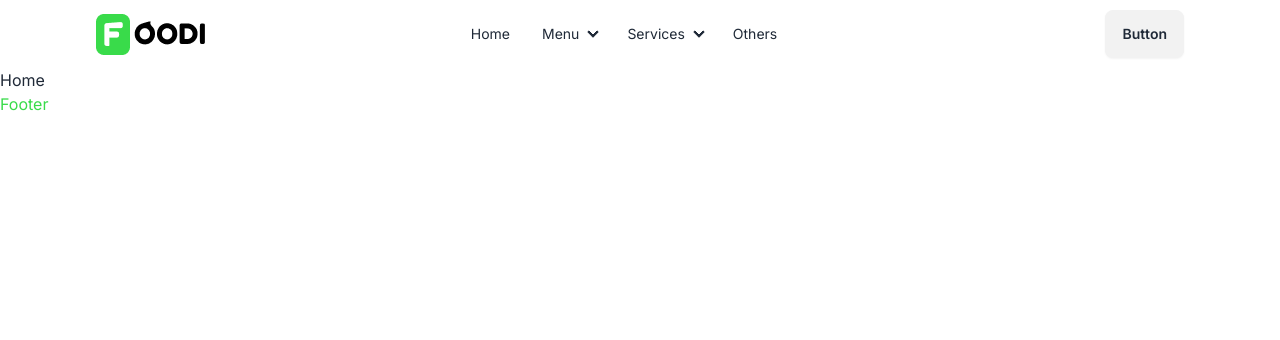
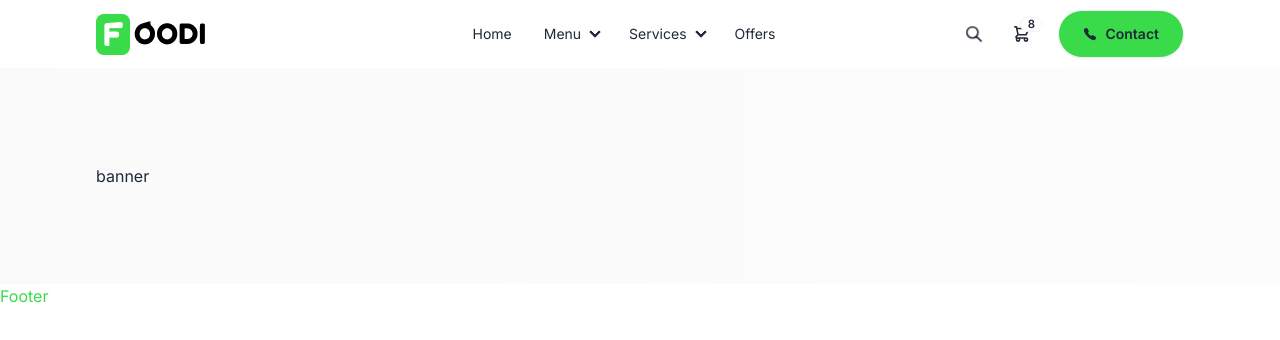
Before and after one commit to Abe-Tiz/food_deliver, a React (Vite) app: page / in a window 1280 px wide. Shown: the top 340 px of the page. Built offline with nearby package versions, Linux system fonts and the light colour scheme.

Commit message:
add navbar component

```diff
--- a/package.json
+++ b/package.json
@@ -14,6 +14,7 @@
     "match-sorter": "^6.3.4",
     "react": "^18.2.0",
     "react-dom": "^18.2.0",
+    "react-icons": "^5.0.1",
     "react-router-dom": "^6.22.0",
     "sort-by": "^1.2.0"
   },
--- a/src/App.css
+++ b/src/App.css
@@ -1,5 +1,62 @@
- @import url('https://fonts.googleapis.com/css2?family=Inter:wght@100;200;300;400;500;600;700;800;900&display=swap');
+@import url('https://fonts.googleapis.com/css2?family=Inter:wght@100;200;300;400;500;600;700;800;900&display=swap');
 
 body{
   font-family: 'Inter', sans-serif;
 }
+
+header, nav{
+  z-index: 10001 !important;
+}
+
+.subtitle{
+  @apply text-red uppercase tracking-wide font-semibold text-lg;
+}
+
+.title{
+  @apply  text-4xl md:text-5xl md:leading-snug font-bold my-2;
+}
+
+.slick-slider {
+  /* background-color: aquamarine; */
+  /* padding-left: 30px; */
+  /* height: 480px !important; */
+}
+
+
+.slick-prev {
+  z-index: 1;
+  /* background-color: red !important; */
+}
+.slick-next {
+  z-index: 1;
+  /* background-color: red !important; */
+}
+
+.slick-dots li button:before {
+  color: rgb(179, 178, 178) !important;
+  font-size: 10px !important;
+  margin-top: 10px;
+}
+
+.slick-dots li.slick-active button:before {
+  color: white !important;
+  /* font-size: 12px !important; */
+}
+
+.heartStar{
+  border-radius: 0px 28px 0px 28px;
+}
+
+.section-container{
+  @apply max-w-screen-2xl container mx-auto xl:px-24 px-4
+}
+
+.footer-title{
+  color: black !important;
+}
+
+.active{
+  text-decoration: underline;
+  text-underline-offset: 5px;
+  color: #39DB4A;
+}
--- /dev/null
+++ b/src/components/Banner.jsx
@@ -0,0 +1,16 @@
+import React from 'react'
+
+const Banner = () => {
+    return (
+        <>
+            <div className="section-container bg-gradient-to-r from-[#FAFAFA] from-0% to-[#FCFCFC] t0-100%">
+                <div className='py-24'>
+                    banner
+                </div>
+            </div>
+        </>
+    )
+
+}
+
+export default Banner
--- a/src/components/Navbar.jsx
+++ b/src/components/Navbar.jsx
@@ -1,5 +1,6 @@
 import React from 'react'
 import logo from '/logo.png'
+import { IoCall } from "react-icons/io5";
 
 const Navbar = () => {
 
@@ -30,19 +31,19 @@
             <summary>Services</summary>
             <ul className="p-2">
               <li>
-                <a>All</a>
+                <a>Online Ordering</a>
               </li>
               <li>
-                <a>Salad</a>
+                <a>Table Booking</a>
               </li>
               <li>
-                <a>Pizza</a>
+                <a>Order Tracking</a>
               </li>
             </ul>
           </details>
         </li>
         <li>
-          <a href="/">Others</a>
+          <a href="/">Offers</a>
         </li>
         <li></li>
       </>
@@ -86,8 +87,72 @@
           <div className="navbar-center hidden lg:flex">
             <ul className="menu menu-horizontal px-1">{navItems}</ul>
           </div>
+
           <div className="navbar-end">
-            <a className="btn">Button</a>
+
+            {/* search items  */}
+            <button className="btn btn-ghost btn-circle hidden lg:flex">
+              <svg
+                xmlns="http://www.w3.org/2000/svg"
+                className="h-5 w-5"
+                fill="none"
+                viewBox="0 0 24 24"
+                stroke="currentColor"
+              >
+                <path
+                  strokeLinecap="round"
+                  strokeLinejoin="round"
+                  strokeWidth="2"
+                  d="M21 21l-6-6m2-5a7 7 0 11-14 0 7 7 0 0114 0z"
+                />
+              </svg>
+            </button>
+
+            {/* cart items */}
+            <div className="dropdown dropdown-end">
+              <div
+                tabIndex={0}
+                role="button"
+                className="btn btn-ghost btn-circle hidden lg:flex mr-3 items-center justify-center"
+              >
+                <div className="indicator">
+                  <svg
+                    xmlns="http://www.w3.org/2000/svg"
+                    className="h-5 w-5"
+                    fill="none"
+                    viewBox="0 0 24 24"
+                    stroke="currentColor"
+                  >
+                    <path
+                      strokeLinecap="round"
+                      strokeLinejoin="round"
+                      strokeWidth="2"
+                      d="M3 3h2l.4 2M7 13h10l4-8H5.4M7 13L5.4 5M7 13l-2.293 2.293c-.63.63-.184 1.707.707 1.707H17m0 0a2 2 0 100 4 2 2 0 000-4zm-8 2a2 2 0 11-4 0 2 2 0 014 0z"
+                    />
+                  </svg>
+                  <span className="badge badge-sm indicator-item">8</span>
+                </div>
+              </div>
+              <div
+                tabIndex={0}
+                className="mt-3 z-[1] card card-compact dropdown-content w-52 bg-base-100 shadow"
+              >
+                <div className="card-body">
+                  <span className="font-bold text-lg">8 Items</span>
+                  <span className="text-info">Subtotal: $999</span>
+                  <div className="card-actions">
+                    <button className="btn btn-primary btn-block">
+                      View cart
+                    </button>
+                  </div>
+                </div>
+              </div>
+            </div>
+
+            {/* btn */}
+            <a className="btn bg-green px-6 flex items-center gap-2 rounded-full">
+              <IoCall /> Contact
+            </a>
           </div>
         </div>
       </header>
--- a/src/pages/home/Home.jsx
+++ b/src/pages/home/Home.jsx
@@ -1,9 +1,10 @@
 import React from 'react'
+import Banner from './../../components/Banner';
 
 const Home = () => {
   return (
     <>
-      <h1>Home</h1>
+      <Banner />
     </>
   )
 }
```
Also changed, not shown: 1 other file (tests, documents, lock files or other folders).
